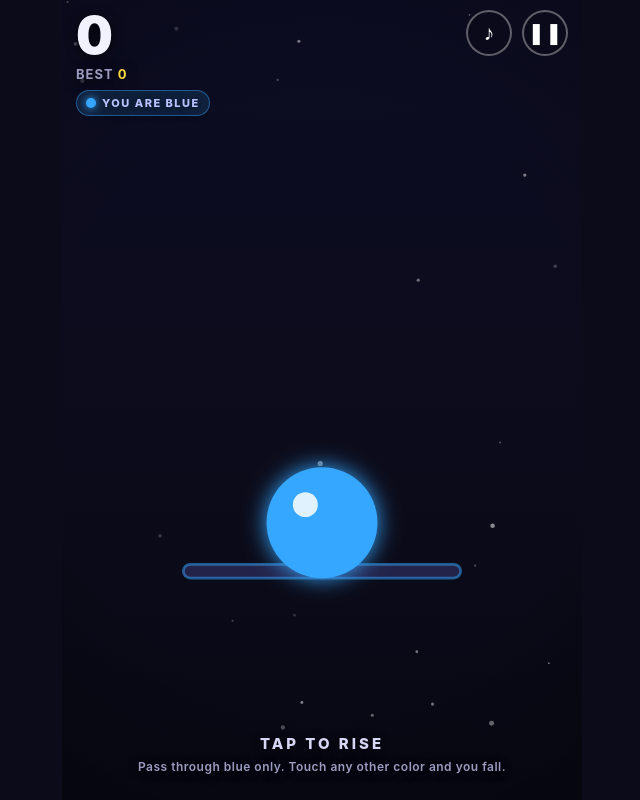
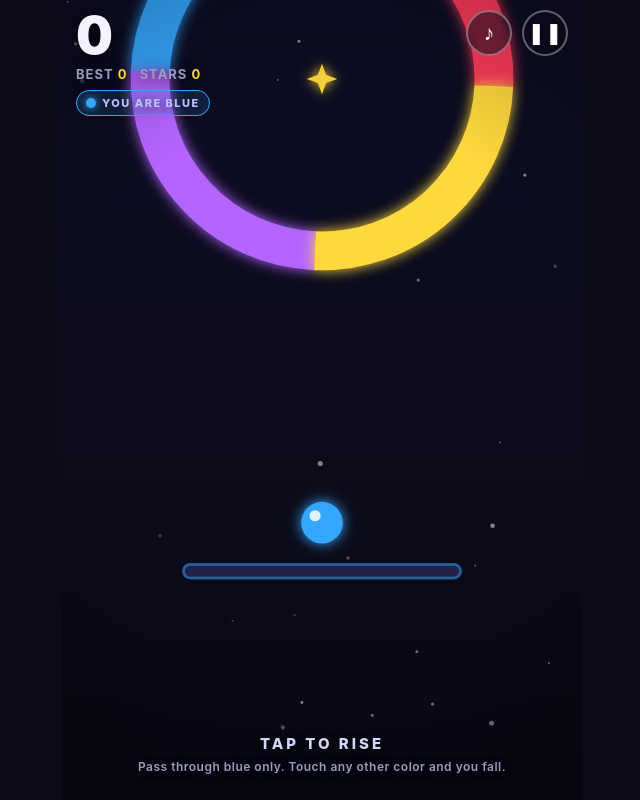
Before and after one commit to builtbysai/hyper-casual-games, a plain HTML site: page 06-chroma-fall/index.html in a window 1280 px wide. Both pictures are taken after a click on the button "PLAY". Shown: the whole page, without its empty margins (318-958 px from the left). Drawn offline with Linux system fonts and the light colour scheme.

Commit message:
Import project files

```diff
--- a/06-chroma-fall/index.html
+++ b/06-chroma-fall/index.html
@@ -66,8 +66,8 @@
   <div id="hud" hidden>
     <div class="left">
       <div id="score">0</div>
-      <div id="bestLine">BEST <b id="best">0</b></div>
-      <div id="youAre"><span class="dot"></span>YOU ARE BLUE</div>
+      <div id="bestLine">BEST <b id="best">0</b> &nbsp; STARS <b id="stars">0</b></div>
+      <div id="youAre"><span class="dot"></span><span id="youName">YOU ARE BLUE</span></div>
     </div>
     <div class="right">
       <button class="iconbtn" id="muteBtn" aria-label="Sound">&#9834;</button>
@@ -80,7 +80,7 @@
   <div class="overlay" id="titleScr">
     <div class="card">
       <h1><span class="c1">C</span><span class="c2">H</span><span class="c3">R</span><span class="c4">O</span><span class="c1">M</span><span class="c2">A</span><br><span class="c3">F</span><span class="c4">A</span><span class="c1">L</span><span class="c2">L</span></h1>
-      <p>Your ball is <b>blue</b>. Tap to rise through the spinning rings. Pass through <b>blue</b> only. Touch any other color and you fall back to the start.</p>
+      <p>Your ball is <b>blue</b>. Tap to rise through the spinning rings. Pass through <b>your color</b> only. Grab the diamond to switch colors, catch the star at each ring's heart. Touch any other color and you fall back to the start.</p>
       <button class="btn primary" id="playBtn">PLAY</button>
       <p style="margin:12px 0 0; font-size:12px; color:#8E8EB0;" id="titleBest"></p>
     </div>
@@ -93,6 +93,7 @@
       <div class="stats">
         <div><span id="overBest">0</span><span>BEST</span></div>
         <div><span id="overRings">0</span><span>RINGS</span></div>
+        <div><span id="overStars">0</span><span>STARS</span></div>
       </div>
       <p id="overMsg"></p>
       <button class="btn primary" id="againBtn">TRY AGAIN</button>
@@ -114,12 +115,15 @@
 <script>
 /*
   Chroma Fall — rebuilt from scratch per the Kodeco Color Switch guide
-  (kodeco.com/790, SpriteKit + Swift). Guide numbers, unmodified, in guide
-  points (375x667 scene), scaled to the phone by S = W/375.
-  Guide spec: tap sets vy = 800; gravity -22 (~3300 pts/s2); ball r 40
-  visual / 30 physics, starts blue on a ledge at y=160; rings are 4-color
-  circles (outer 200, inner 160), one full turn per 8s; spacing 800;
-  camera follows above screen center; wrong color or falling = restart.
+  (kodeco.com/790, SpriteKit + Swift), then retuned for the phone
+  (2026-11-15, Hans: better dimensions, fun/addicting, exact collision).
+  Guide core kept: tap sets the rise, 4-color rings, pass through your
+  color only, camera follows, wrong color or falling = restart.
+  Retune: rings fit the screen (outer 138, inner 110), ball 15 with the
+  hitbox equal to the visual, spacing 520 with an orb between rings,
+  rotation ramps 8s to 4.5s per turn, stars at each ring heart, PERFECT
+  bonus for a fast pass. Orbs/stars come from the real Color Switch.
+  All dimensions in guide points (375x667 scene), scaled by S = W/375.
 */
 'use strict';
 const cv = document.getElementById('cv');
@@ -129,16 +133,17 @@ const hud = $('hud'), scoreEl = $('score'), bestEl = $('best'),
   flashEl = $('flash'), hintEl = $('hint'),
   titleScr = $('titleScr'), overScr = $('overScr'), pauseScr = $('pauseScr');
 
-/* guide constants (points) */
+/* dimensions (guide points, retuned for the phone) */
 const GW = 375;                 // guide scene width
-const GRAV = 3300;              // -22 * 150 pts per meter
-const TAP_V = 800;              // tap sets upward velocity
-const BALL_R = 30, BALL_DRAW = 40;
-const R_OUT = 200, R_IN = 160;
-const SPACING = 800;
-const ROT = Math.PI * 2 / 8;    // one full turn per 8s
+const GRAV = 3500;
+const TAP_V = 750;              // jump height ~80
+const BALL_R = 15;              // visual = hitbox: what you see kills you
+const R_OUT = 138, R_IN = 110;  // ring fits the screen, interior fits a hover
+const SPACING = 520;
+const FIRST_Y = 520;            // first ring ~4 taps up
 const LEDGE_Y = 160, LEDGE_W = 200, LEDGE_H = 10;
 const START_Y = 200;
+const PERFECT_MS = 3500;        // enter-to-exit under 3.5s = PERFECT (+1)
 const COLORS = ['#FFD93D', '#FF3B5C', '#35A7FF', '#B565FF']; // yellow red blue purple
 const NAMES = ['yellow', 'red', 'blue', 'purple'];
 const BALL_COLOR = 2;           // blue, per the guide (player starts blue)
@@ -160,10 +165,12 @@ resize();
 /* state */
 let state = 'title'; // title | play | pause | over
 let score = 0, best = +(localStorage.getItem('cf_best') || 0);
+let stars = 0;
 let muted = localStorage.getItem('cf_muted') === '1';
-let ball = { y: START_Y, vy: 0, resting: true };
+let ball = { y: START_Y, vy: 0, resting: true, color: BALL_COLOR };
 let camY = 0;              // world y of the screen bottom
-let rings = [];            // {y, rot, dir, passed, index}
+let rings = [];            // {y, rot, dir, rotSpeed, passed, index, star, enterT}
+let orbs = [];             // {y, taken}
 let parts = [];            // particles {x, y, vx, vy, t, life, color, r}
 let trail = [];            // {y, t}
 let time = 0, shake = 0, flashT = 0, lastTs = 0, deadT = 0;
@@ -196,7 +203,13 @@ function noiseBurst(dur, vol){
   src.connect(f); f.connect(g); g.connect(AC.destination); src.start(t);
 }
 const sfxTap = () => tone(520, 0.07, 'sine', 0.08, 760);
-const sfxPass = () => { tone(660, 0.09, 'sine', 0.11); setTimeout(() => tone(990, 0.12, 'sine', 0.11), 70); };
+const sfxPass = (perfect) => {
+  tone(660, 0.09, 'sine', 0.11);
+  setTimeout(() => tone(990, 0.12, 'sine', 0.11), 70);
+  if (perfect) setTimeout(() => tone(1320, 0.16, 'sine', 0.12), 150);
+};
+const sfxOrb = () => { tone(880, 0.08, 'triangle', 0.12, 1320); };
+const sfxStar = () => { tone(1180, 0.1, 'sine', 0.1); setTimeout(() => tone(1560, 0.14, 'sine', 0.1), 60); };
 const sfxDie = () => { noiseBurst(0.3, 0.3); tone(140, 0.35, 'sine', 0.25, 50); };
 function setMuted(m){
   muted = m; localStorage.setItem('cf_muted', m ? '1' : '0');
@@ -219,7 +232,7 @@ function tap(){
   ball.vy = TAP_V;          // guide: tap SETS the upward velocity
   ball.resting = false;
   sfxTap();
-  burst(GW / 2, ball.y - BALL_R, '#35A7FF', 4, 90);
+  burst(GW / 2, ball.y - BALL_R, COLORS[ball.color], 4, 90);
 }
 cv.addEventListener('pointerdown', e => { e.preventDefault(); tap(); });
 window.addEventListener('keydown', e => {
@@ -255,8 +268,12 @@ const QUAD_MINUS = [3, 2, 1, 0]; // purple blue red yellow
 let nextIndex = 1;
 function spawnRing(){
   const i = nextIndex++;
-  rings.push({ y: SPACING * i, rot: Math.random() * TAU,
-    dir: (i % 2 === 1) ? 1 : -1, passed: false, index: i });
+  rings.push({ y: FIRST_Y + (i - 1) * SPACING, rot: Math.random() * TAU,
+    dir: (i % 2 === 1) ? 1 : -1, passed: false, index: i,
+    rotSpeed: TAU / Math.max(4.5, 8 - (i - 1) * 0.2), // 8s turns, ramps to 4.5s
+    star: false, enterT: 0 });
+  // orb between this ring and the next (a third of the way up the climb)
+  orbs.push({ y: FIRST_Y + (i - 1) * SPACING + SPACING * 0.35, taken: false });
 }
 function colorAt(ring, angle){
   let local = (angle - ring.rot) % TAU;
@@ -264,21 +281,31 @@ function colorAt(ring, angle){
   const q = Math.floor(local / (Math.PI / 2)) % 4;
   return (ring.dir === 1 ? QUAD_PLUS : QUAD_MINUS)[q];
 }
-/* guide contact rule: the ball overlaps a ring band only if its color
-   matches every segment it touches. Returns {ok, arc, color} */
+/* Exact contact: the ball overlaps a ring band only if its color matches
+   EVERY segment its circle touches. The ball covers an angular interval
+   around the contact direction; any segment intersecting it counts. */
 function checkContact(){
   for (const ring of rings){
     const d = ball.y - ring.y;
-    if (Math.abs(d) > R_OUT + BALL_R) continue;
-    const lo = ball.y - BALL_R, hi = ball.y + BALL_R;
-    const bands = [];
-    if (hi >= ring.y - R_OUT && lo <= ring.y - R_IN) bands.push({ dir: -Math.PI / 2, arc: 'lower' });
-    if (hi >= ring.y + R_IN && lo <= ring.y + R_OUT) bands.push({ dir: Math.PI / 2, arc: 'upper' });
-    for (const b of bands){
-      const half = Math.asin(clamp(BALL_R / Math.max(Math.abs(d), BALL_R + 1), 0, 1));
-      for (const a of [b.dir, b.dir - half, b.dir + half]){
-        const c = colorAt(ring, a);
-        if (c !== BALL_COLOR) return { ok: false, arc: b.arc, color: c };
+    const ad = Math.abs(d);
+    // radial overlap: ball circle vs annulus
+    if (ad + BALL_R < R_IN || ad - BALL_R > R_OUT) continue;
+    const dir = d < 0 ? -Math.PI / 2 : Math.PI / 2; // lower or upper band
+    const half = Math.asin(clamp(BALL_R / Math.max(ad, BALL_R + 0.5), 0, 1));
+    const arc = d < 0 ? 'lower' : 'upper';
+    // angular interval in the ring's local frame, normalized to [0, TAU)
+    let a0 = dir - half - ring.rot, a1 = dir + half - ring.rot;
+    while (a0 < 0){ a0 += TAU; a1 += TAU; }
+    while (a0 >= TAU){ a0 -= TAU; a1 -= TAU; }
+    const quad = ring.dir === 1 ? QUAD_PLUS : QUAD_MINUS;
+    // every quadrant whose span intersects [a0, a1] (TAU copies for wrap)
+    for (let q = 0; q < 4; q++){
+      for (let k = -1; k <= 1; k++){
+        const s0 = q * Math.PI / 2 + k * TAU, s1 = s0 + Math.PI / 2;
+        if (s1 > a0 && s0 < a1){
+          const c = quad[q];
+          if (c !== ball.color) return { ok: false, arc, color: c };
+        }
       }
     }
   }
@@ -291,13 +318,20 @@ function hide(el){ el.hidden = true; }
 function updateHud(){
   scoreEl.textContent = score;
   bestEl.textContent = best;
+  $('stars').textContent = stars;
+  const col = COLORS[ball.color];
+  const chip = $('youAre'), dot = chip.querySelector('.dot');
+  dot.style.background = col; dot.style.boxShadow = '0 0 8px ' + col;
+  $('youName').textContent = 'YOU ARE ' + NAMES[ball.color].toUpperCase();
+  chip.style.borderColor = col;
+  chip.style.background = col + '22';
 }
 function startGame(){
   audio();
   state = 'play';
-  score = 0; camY = 0; time = 0; shake = 0; deadT = 0;
-  ball = { y: START_Y, vy: 0, resting: true };
-  rings = []; parts = []; trail = [];
+  score = 0; stars = 0; camY = 0; time = 0; shake = 0; deadT = 0;
+  ball = { y: START_Y, vy: 0, resting: true, color: BALL_COLOR };
+  rings = []; orbs = []; parts = []; trail = [];
   nextIndex = 1;
   spawnRing(); spawnRing(); spawnRing(); // guide starts with three
   hide(titleScr); hide(overScr); hide(pauseScr); show(hud); show(hintEl);
@@ -318,17 +352,18 @@ function gameOver(kind, detail){
   state = 'over'; deadT = 0;
   sfxDie();
   shake = 12;
-  burst(GW / 2, ball.y, COLORS[BALL_COLOR], 26, 260);
+  burst(GW / 2, ball.y, COLORS[ball.color], 26, 260);
   burst(GW / 2, ball.y, '#FFFFFF', 10, 160);
   const prevBest = best;
   if (score > best){ best = score; localStorage.setItem('cf_best', String(best)); }
   $('overScore').textContent = score;
   $('overBest').textContent = best;
   $('overRings').textContent = score;
+  $('overStars').textContent = stars;
   if (kind === 'color'){
     $('overTitle').textContent = 'COLOR LOST';
     $('overMsg').textContent = 'The ' + detail.arc + ' arc was ' + NAMES[detail.color] +
-      '. Pass through blue only.';
+      '. Pass through ' + NAMES[ball.color] + ' only.';
   } else {
     $('overTitle').textContent = 'YOU FELL';
     $('overMsg').textContent = 'You fell below the screen. Keep tapping to stay up.';
@@ -347,7 +382,7 @@ function update(dt){
   time += dt;
   if (flashT > 0){ flashT -= dt; if (flashT <= 0) flashEl.classList.remove('show'); }
   if (shake > 0) shake = Math.max(0, shake - dt * 24);
-  for (const r of rings) r.rot += r.dir * ROT * dt; // rings always spin
+  for (const r of rings) r.rot += r.dir * r.rotSpeed * dt; // rings always spin
   updateParts(dt);
   if (state !== 'play') return;
   // physics (guide: gravity pulls down, tap sets vy)
@@ -369,12 +404,42 @@ function update(dt){
   const top = rings.length ? rings[rings.length - 1].y : 0;
   if (top < ball.y + 2 * SPACING) spawnRing();
   rings = rings.filter(r => r.y > camY - 400);
+  orbs = orbs.filter(o => o.y > camY - 200);
+  // orbs: switch the ball to a new color
+  for (const o of orbs){
+    if (!o.taken && Math.abs(ball.y - o.y) < 28){
+      o.taken = true;
+      let nc;
+      do { nc = Math.floor(Math.random() * 4); } while (nc === ball.color);
+      ball.color = nc;
+      sfxOrb();
+      showFlash(NAMES[nc].toUpperCase() + '!');
+      burst(GW / 2, o.y, COLORS[nc], 14, 160);
+      updateHud();
+    }
+  }
+  // stars: one at each ring's heart
+  for (const r of rings){
+    if (!r.star && Math.abs(ball.y - r.y) < 26){
+      r.star = true; stars++;
+      sfxStar();
+      burst(GW / 2, r.y, '#FFD93D', 10, 130);
+      updateHud();
+    }
+  }
   // score (guide: print("score") TODO — implemented as rings passed)
   for (const r of rings){
+    // track entry into the lower band for the PERFECT timer
+    const ad = Math.abs(ball.y - r.y);
+    if (r.enterT === 0 && ball.y < r.y && ball.vy > 0 &&
+        ad + BALL_R >= R_IN && ad - BALL_R <= R_OUT) r.enterT = time;
     if (!r.passed && ball.y > r.y){
-      r.passed = true; score++;
-      sfxPass(); showFlash('+' + 1);
-      burst(GW / 2, r.y, COLORS[BALL_COLOR], 10, 140);
+      r.passed = true;
+      const perfect = r.enterT > 0 && (time - r.enterT) * 1000 < PERFECT_MS;
+      score += perfect ? 2 : 1;
+      sfxPass(perfect);
+      showFlash(perfect ? 'PERFECT' : '+1');
+      burst(GW / 2, r.y, COLORS[ball.color], 10, 140);
       updateHud();
     }
   }
@@ -396,6 +461,17 @@ const STARS = [];
 for (let i = 0; i < 40; i++){
   STARS.push({ x: Math.random() * GW, y: Math.random() * 900,
     r: 0.6 + Math.random() * 1.3, a: 0.15 + Math.random() * 0.4 });
+}
+function drawStar(x, y, r, color){
+  ctx.fillStyle = color;
+  ctx.beginPath();
+  for (let i = 0; i < 8; i++){
+    const ang = i * Math.PI / 4 - Math.PI / 2;
+    const rad = i % 2 === 0 ? r : r * 0.38;
+    const px = x + Math.cos(ang) * rad, py = y + Math.sin(ang) * rad;
+    if (i === 0) ctx.moveTo(px, py); else ctx.lineTo(px, py);
+  }
+  ctx.closePath(); ctx.fill();
 }
 function render(){
   const dpr = Math.min(2, window.devicePixelRatio || 1);
@@ -443,18 +519,42 @@ function render(){
       ctx.stroke();
     }
     ctx.shadowBlur = 0;
-    // center star (decorative guide-star, marks the ring heart)
-    ctx.fillStyle = 'rgba(255,217,61,.85)';
-    ctx.beginPath();
-    ctx.arc(GW / 2, cy, 4, 0, TAU); ctx.fill();
+    // star at the ring's heart (collectible)
+    if (!ring.star){
+      ctx.save();
+      ctx.shadowColor = '#FFD93D'; ctx.shadowBlur = 12;
+      drawStar(GW / 2, cy, 11, '#FFD93D');
+      ctx.restore();
+    }
+  }
+  // orbs: 4-color diamond, slowly rotating
+  for (const o of orbs){
+    if (o.taken) continue;
+    const oy = sy(o.y);
+    if (oy < -30 || oy > LH + 30) continue;
+    const s = 15;
+    ctx.save();
+    ctx.translate(GW / 2, oy); ctx.rotate(time * 0.9);
+    ctx.shadowColor = '#FFFFFF'; ctx.shadowBlur = 10;
+    for (let q = 0; q < 4; q++){
+      ctx.fillStyle = COLORS[q];
+      ctx.beginPath();
+      ctx.moveTo(0, 0);
+      ctx.lineTo(Math.cos(q * Math.PI / 2) * s, Math.sin(q * Math.PI / 2) * s);
+      ctx.lineTo(Math.cos((q + 1) * Math.PI / 2) * s, Math.sin((q + 1) * Math.PI / 2) * s);
+      ctx.closePath(); ctx.fill();
+    }
+    ctx.restore();
   }
   // trail
   for (const t of trail){
     const a = Math.max(0, 0.35 - t.t * 0.9);
     if (a <= 0) continue;
-    ctx.fillStyle = 'rgba(53,167,255,' + a.toFixed(2) + ')';
-    ctx.beginPath(); ctx.arc(GW / 2, sy(t.y), 7, 0, TAU); ctx.fill();
+    ctx.globalAlpha = a;
+    ctx.fillStyle = COLORS[ball.color];
+    ctx.beginPath(); ctx.arc(GW / 2, sy(t.y), 4, 0, TAU); ctx.fill();
   }
+  ctx.globalAlpha = 1;
   // particles
   for (const p of parts){
     const a = 1 - p.t / p.life;
@@ -467,12 +567,12 @@ function render(){
   if (state !== 'over' || deadT < 0.25){
     const by = sy(ball.y);
     ctx.save();
-    ctx.shadowColor = COLORS[BALL_COLOR]; ctx.shadowBlur = 22;
-    ctx.fillStyle = COLORS[BALL_COLOR];
-    ctx.beginPath(); ctx.arc(GW / 2, by, BALL_DRAW, 0, TAU); ctx.fill();
+    ctx.shadowColor = COLORS[ball.color]; ctx.shadowBlur = 14;
+    ctx.fillStyle = COLORS[ball.color];
+    ctx.beginPath(); ctx.arc(GW / 2, by, BALL_R, 0, TAU); ctx.fill();
     ctx.restore();
     ctx.fillStyle = 'rgba(255,255,255,.85)';
-    ctx.beginPath(); ctx.arc(GW / 2 - 12, by - 13, 9, 0, TAU); ctx.fill();
+    ctx.beginPath(); ctx.arc(GW / 2 - 5, by - 5, 4, 0, TAU); ctx.fill();
   }
   ctx.restore();
   // vignette
@@ -506,6 +606,6 @@ $('titleBest').textContent = best > 0 ? 'BEST ' + best : '';
 spawnRing(); spawnRing(); spawnRing(); // lively title backdrop
 requestAnimationFrame(frame);
 </script>
-<!-- chroma-fall-rebuild-v1 -->
+<!-- chroma-fall-rebuild-v2 -->
 </body>
 </html>
```
